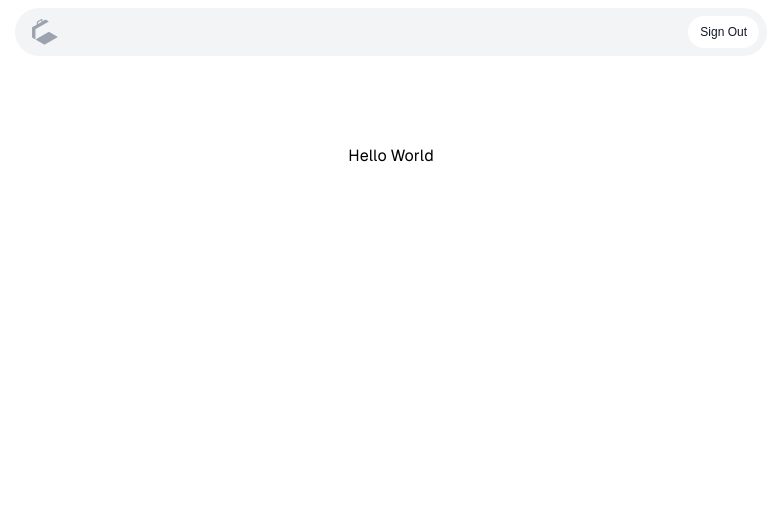
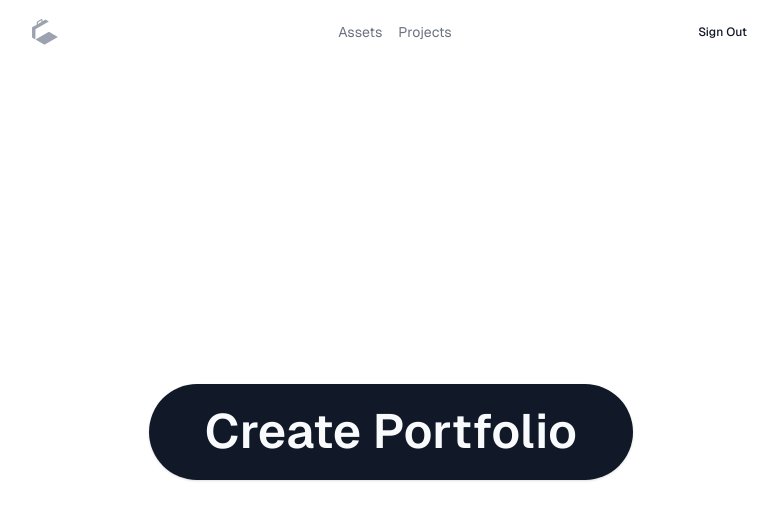
Before and after one commit to richcahill/curaite, a Next.js app: page / in a window 1280 px wide. Shown: the top 520 px of the page, without its empty margins (249-1027 px from the left). Built offline with nearby package versions, Linux system fonts and the light colour scheme.

Commit message:
create a holding landing page

```diff
--- a/src/app/layout.tsx
+++ b/src/app/layout.tsx
@@ -27,7 +27,7 @@ export default function RootLayout({
   return (
     <html lang="en">
       <body
-        className={`h-screen w-screen flex flex-col ${geistSans.variable} ${geistMono.variable} antialiased`}
+        className={`h-screen w-screen flex flex-col ${geistSans.variable} ${geistMono.variable} antialiased font-[family-name:var(--font-geist-sans)]`}
       >
         <NavigationBar />
         <div className="flex-grow overflow-y-auto">{children}</div>
--- a/src/app/page.tsx
+++ b/src/app/page.tsx
@@ -1,7 +1,11 @@
+import { Button } from "@/components/ui/button";
+
 export default function Home() {
   return (
-    <div className="flex flex-col items-center justify-center p-8 pb-20 gap-16 sm:p-20 font-[family-name:var(--font-geist-sans)]">
-      <h1>Hello World</h1>
+    <div className="flex h-full flex-col items-center justify-center p-8 pb-20 gap-16 sm:p-20">
+      <Button className="text-5xl font-semibold px-14 py-12 rounded-full">
+        Create Portfolio
+      </Button>
     </div>
   );
 }
--- a/src/components/navigation-bar.tsx
+++ b/src/components/navigation-bar.tsx
@@ -10,20 +10,31 @@ const NavigationBar: React.FC = () => {
     console.log("User signed out");
   };
 
+  const linkStyle = "text-gray-500 hover:text-gray-950 transition-all";
+
   return (
     <div className="max-w-3xl w-full mx-auto p-2">
-      <nav className="flex justify-between items-center pl-4 p-2 w-full bg-gray-100 rounded-full">
+      <nav className="grid grid-cols-3 justify-between items-center pl-4 p-2 w-full  rounded-full">
         <div className="logo">
           <Link href="/">
             <Logo className="text-gray-400 h-7 w-7 hover:scale-105 hover:text-gray-900 transition-all dark:text-gray-50" />
           </Link>
         </div>
-        <div className="">
-          {/* ignoring the standard shadcn button variants here just for sign out */}
+
+        <div className="flex justify-center text-sm gap-4">
+          <Link href="/assets" className={linkStyle}>
+            <p className="">Assets</p>
+          </Link>
+          <Link href="/projects" className={linkStyle}>
+            <p className="">Projects</p>
+          </Link>
+        </div>
+        <div className="text-right">
           <Button
             onClick={handleSignOut}
-            className="rounded-full bg-white text-gray-900 shadow-none hover:bg-gray-200 hover:text-gray-950 transition-all"
+            className=" bg-white text-gray-900 shadow-none hover:bg-gray-200 hover:text-gray-950 transition-all"
             size="sm"
+            variant="ghost"
           >
             Sign Out
           </Button>
```
